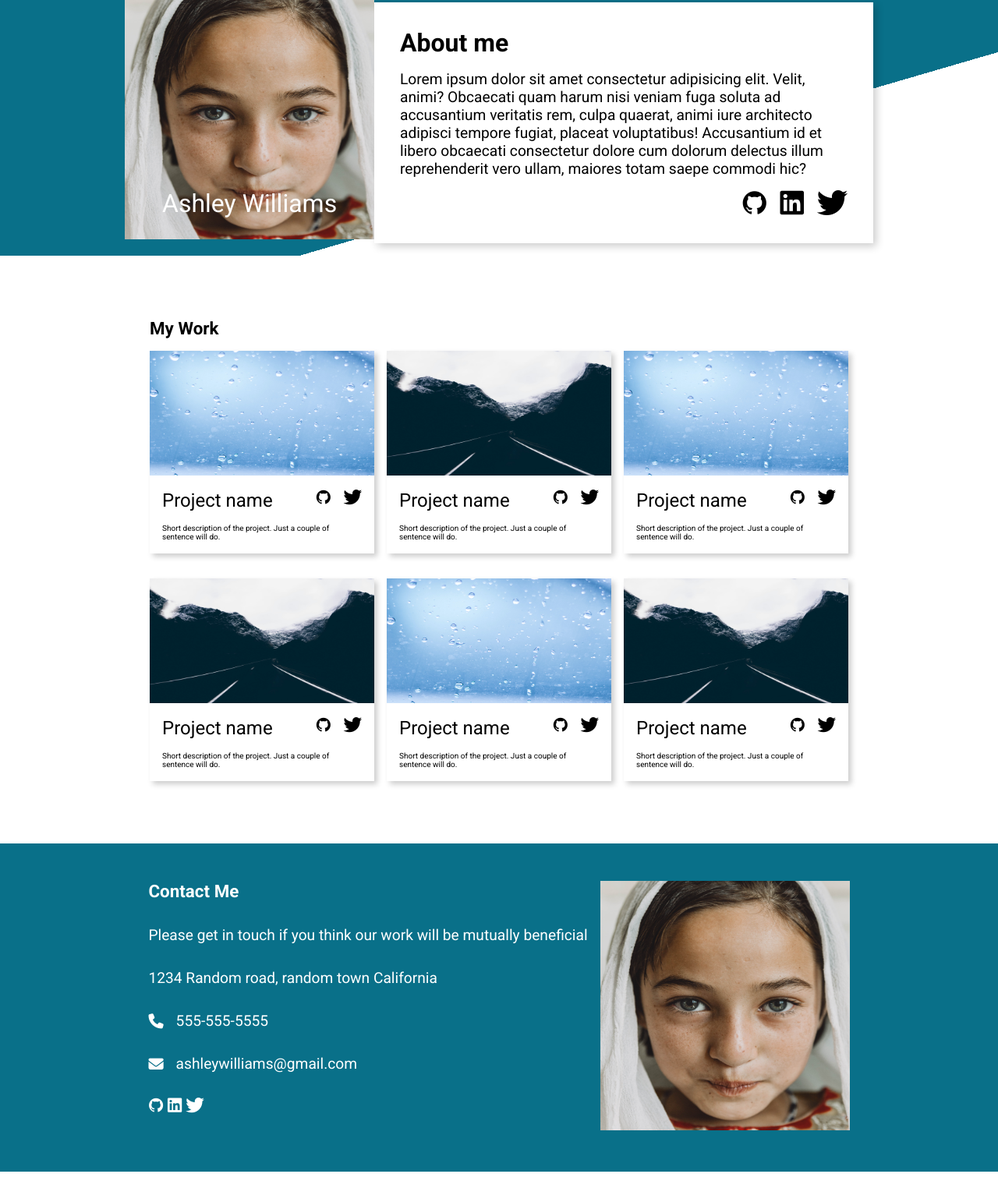
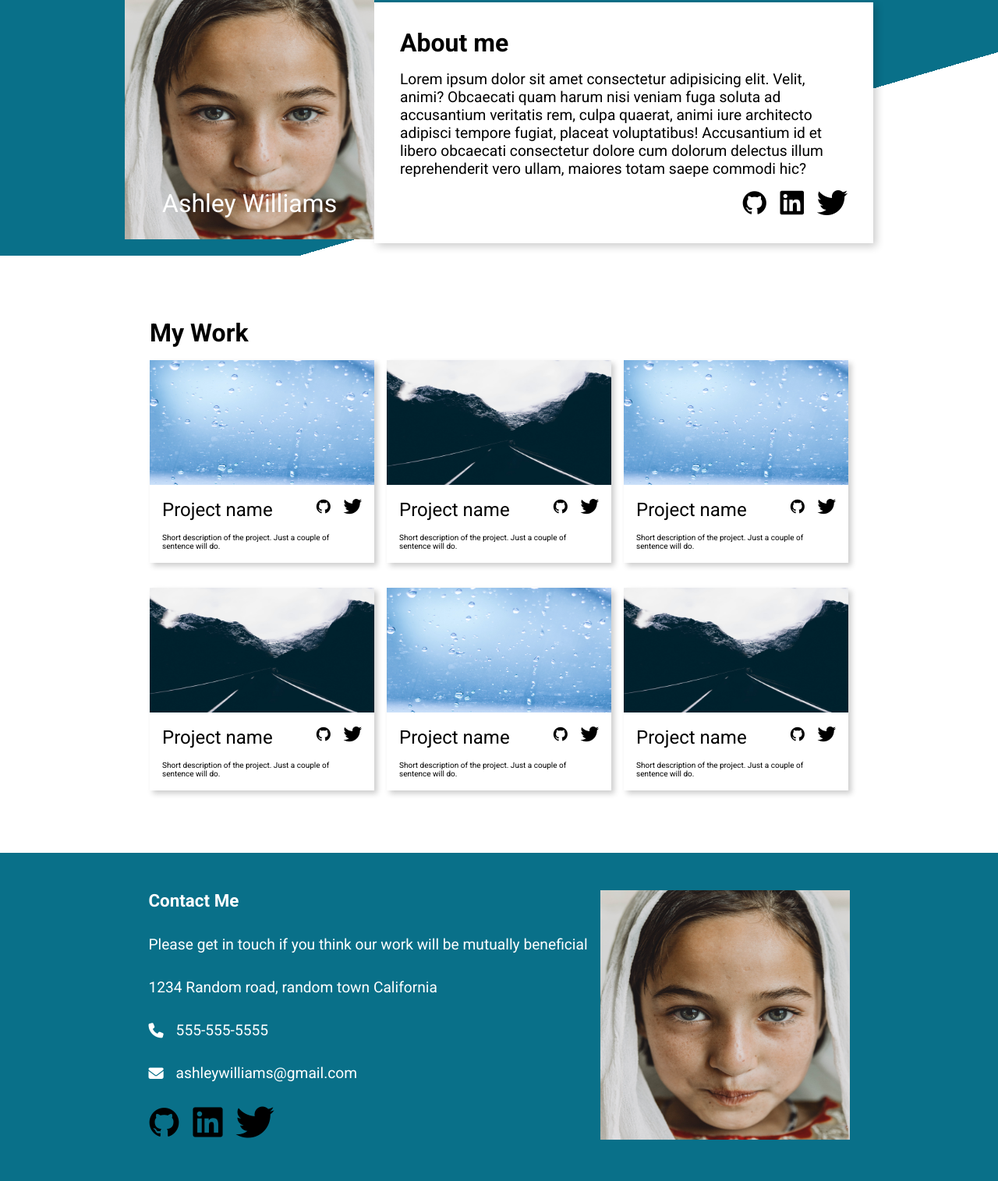
Before and after one commit to tunjhe/personal-porfolio-odin-project, a plain HTML site: page index.html in a window 1280 px wide. Shown: the part 45-1560 px from the top of the page at 78% size. Drawn offline with nearby package versions, Linux system fonts and the light colour scheme; files whose address does not match are found by name.

Commit message:
Update index.html

```diff
--- a/index.html
+++ b/index.html
@@ -53,7 +53,7 @@
       </div>
     </header>
     <main>
-      <h2>My Work</h2>
+      <h2 class="title">My Work</h2>
       <div class="container">
         <section class="project-container">
           <div class="project-img-container">
@@ -222,7 +222,7 @@
           <i class="fa-solid fa-envelope"></i>
           <p>ashleywilliams@gmail.com</p>
         </div>
-        <div class="footer-icons">
+        <div class="footer-links">
           <i class="devicon-github-original"></i>
           <i class="devicon-linkedin-plain"></i>
           <i class="devicon-twitter-original"></i>
```
